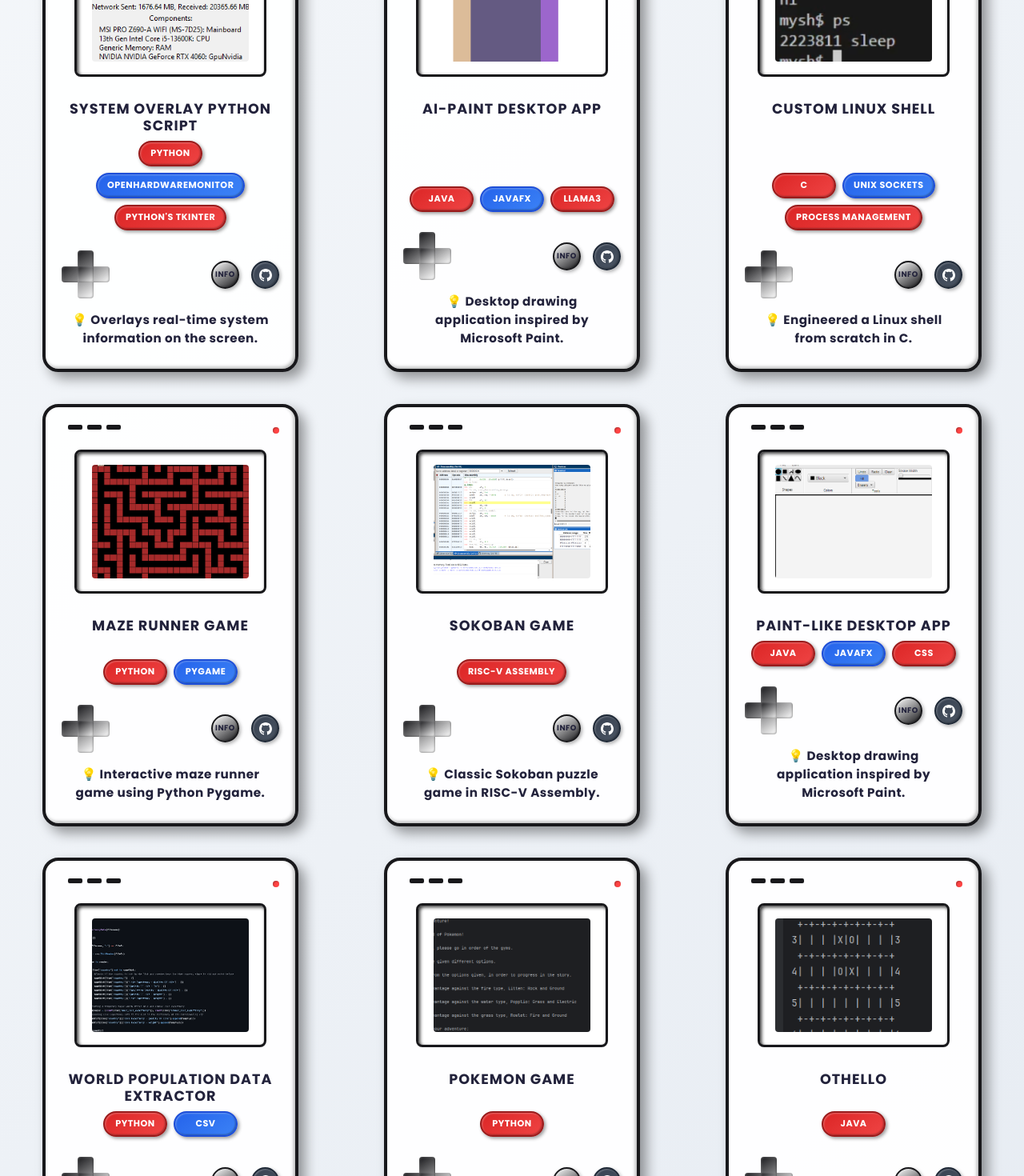
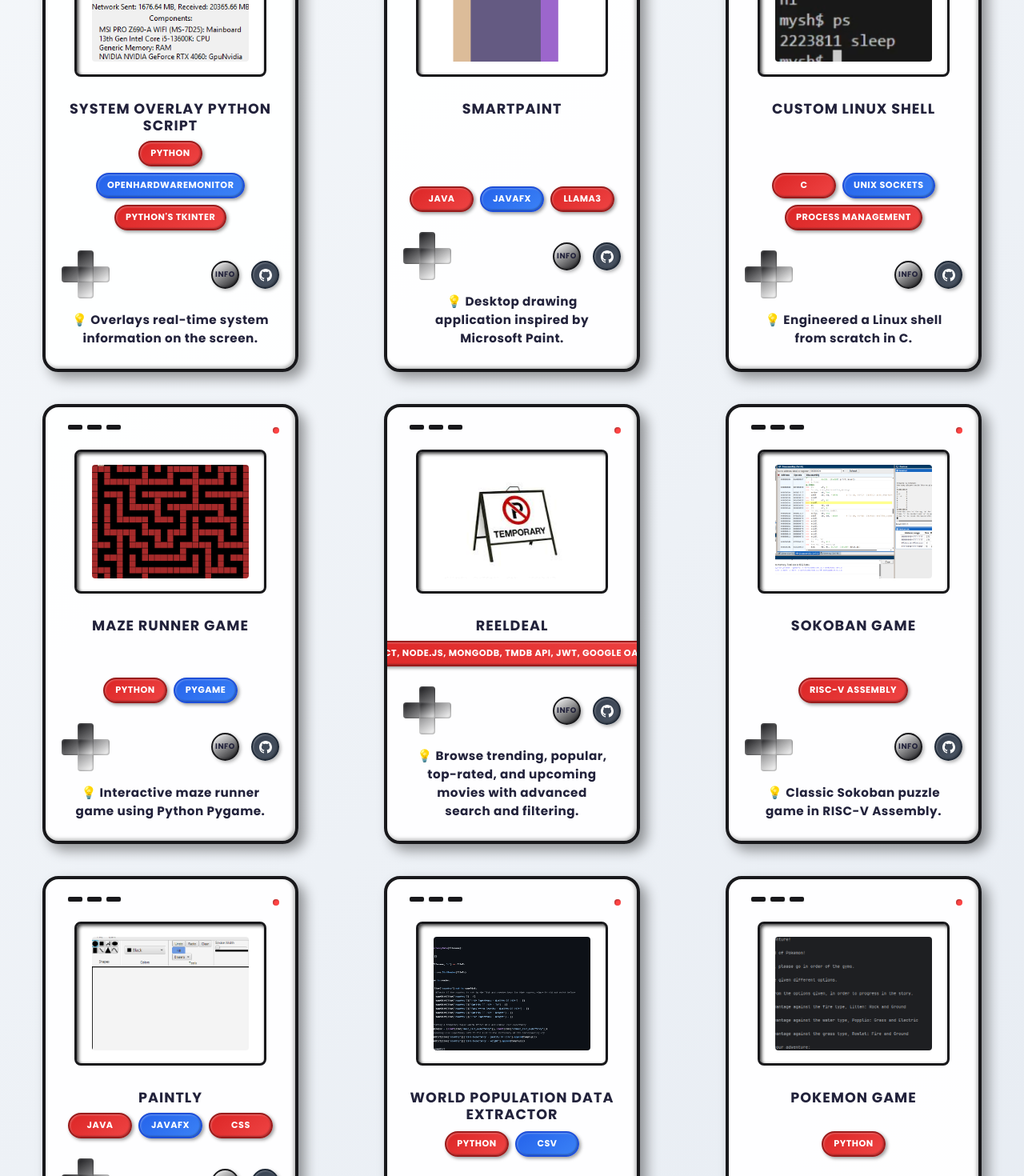
Before and after one commit to MananKakkar1/FullStackPortfolio, a React (Vite) app: page /projects in a window 1280 px wide. Shown: the part 1240-2710 px from the top of the page at 80% size. Built offline with nearby package versions, Linux system fonts and the light colour scheme.

Commit message:
Updating projects

```diff
--- a/src/pages/Projects.tsx
+++ b/src/pages/Projects.tsx
@@ -98,7 +98,7 @@ const projectsList: Project[] = [
   },
   {
     id: "ai-paint-desktop-app",
-    title: "AI-Paint Desktop App",
+    title: "SmartPaint",
     description:
       "AI-Paint is a desktop application inspired by Microsoft Paint, allowing users to draw freely as well as generate AI-created images using text prompts.",
     image: aiPaintImg,
@@ -145,6 +145,21 @@ const projectsList: Project[] = [
     ],
   },
   {
+    id: "reeldeal-movie-app",
+    title: "ReelDeal",
+    description: "A full-stack movie discovery and recommendation platform inspired by IMDb and Letterboxd, built with React, Node.js, and MongoDB, integrating TMDB API for rich movie data and featuring personalized AI-powered recommendations.",
+    image: tempImg,
+    sourceUrl: "https://github.com/MananKakkar1/ReelDeal",
+    category: "Websites",
+    technologies: "React, Node.js, MongoDB, TMDB API, JWT, Google OAuth",
+    funFacts: [
+      "Browse trending, popular, top-rated, and upcoming movies with advanced search and filtering.",
+      "Personalized watchlists, favorites, and AI-powered movie recommendations based on your viewing history.",
+      "Social features include following users, liking/disliking reviews, and commenting.",
+      "Built with a responsive, mobile-first design supporting dark/light mode and real-time updates."
+    ]
+  },
+  {
     id: "sokoban-game",
     title: "Sokoban Game",
     description:
@@ -162,7 +177,7 @@ const projectsList: Project[] = [
   },
   {
     id: "paint-like-desktop-app",
-    title: "Paint-Like Desktop App",
+    title: "Paintly",
     description:
       "A desktop application inspired by Microsoft Paint, allowing users to draw freely and create digital art.",
     image: paintLikeImg,
@@ -244,6 +259,22 @@ const projectsList: Project[] = [
       "Super-fast frontend using Vite + React",
       "RESTful API structure for scalable development",
       "Aims to add social features, advanced recommendations, and more.",
+    ],
+  },
+  {
+    id: "sales-admin-dashboard",
+    title: "SalesBoard",
+    description:
+      "A full-stack web application for managing customers, products, and sales orders, complete with authentication, form validation, search, and pagination.",
+    image: tempImg,
+    sourceUrl: "https://github.com/MananKakkar1/SalesBoard",
+    category: "Websites",
+    technologies: "React + Redux Toolkit + Go + SQLite + Emotion",
+    funFacts: [
+      "Full-stack sales dashboard managing customers, products, and orders with React and Go.",
+      "Implements secure authentication with JWT and protects write routes via middleware.",
+      "Features include searchable lists, pagination, full CRUD, and real-time form validation.",
+      "Backend uses SQLite for lightweight data persistence with Go REST API support.",
     ],
   },
   {
```
